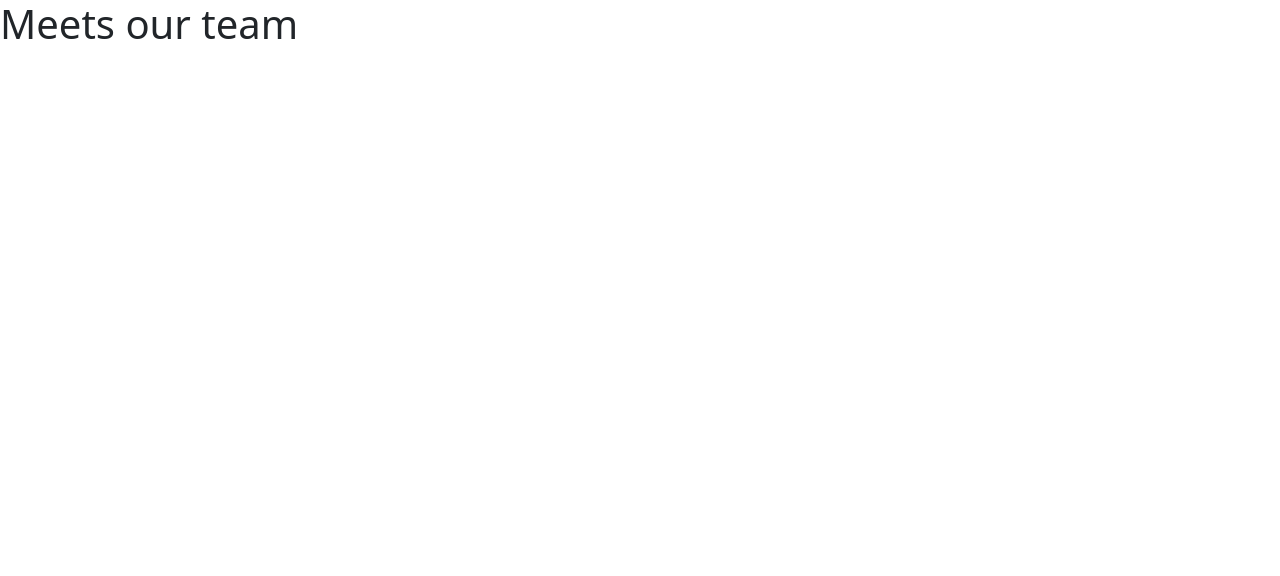
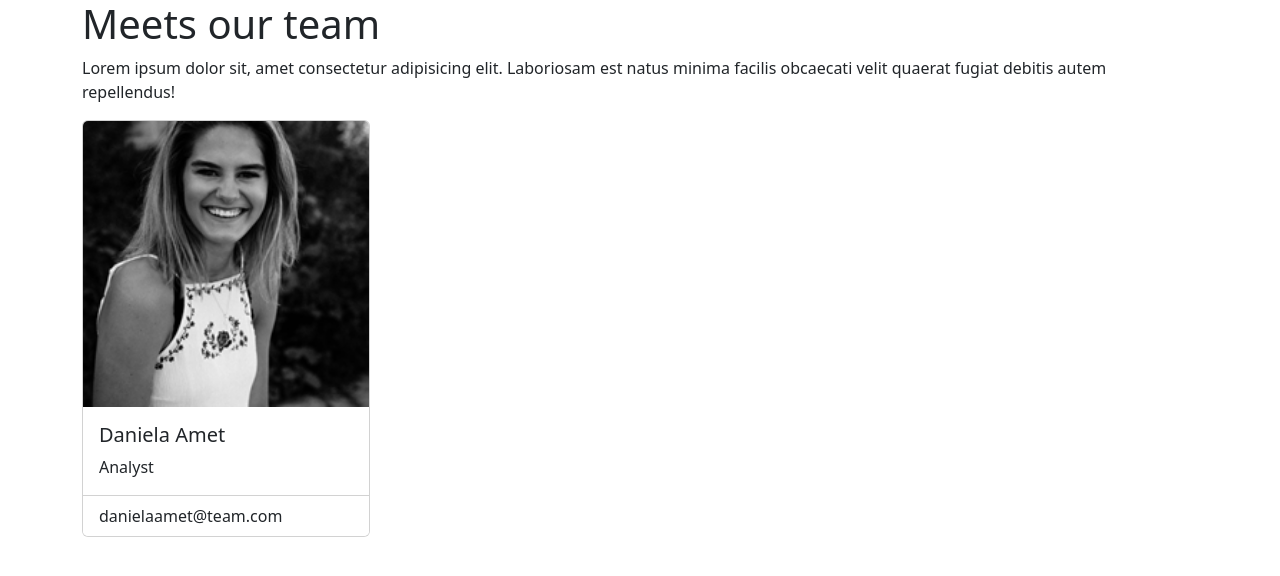
Before and after one commit to marzia-blasi/js-our-team, a plain HTML site: page index.html in a window 1280 px wide. Drawn offline with nearby package versions, Linux system fonts and the light colour scheme.

Commit message:
refactor loop for structure logic - add card

```diff
--- a/index.html
+++ b/index.html
@@ -13,7 +13,17 @@
   </head>
   <body>
     <main>
-      <h1>Meets our team</h1>
+      <div class="container">
+        <h1>Meets our team</h1>
+        <p>
+          Lorem ipsum dolor sit, amet consectetur adipisicing elit. Laboriosam
+          est natus minima facilis obcaecati velit quaerat fugiat debitis autem
+          repellendus!
+        </p>
+        <div class="row">
+          <div id="containercard" class="col-6">card qui dentro</div>
+        </div>
+      </div>
     </main>
     <script src="./script.js"></script>
   </body>
--- a/script.js
+++ b/script.js
@@ -39,9 +39,7 @@ const teamMembers = [
 
 // Dato un array di oggetti rappresentante un team di un’azienda, creare una pagina dedicata in cui mostrare una card per ciascun componente.
 
-// estrapolare le chiavi che ci servono da inserire nel markup
-
-//
+// funzione per ottenere il singolo oggetto
 function teamMember(Arrayobject) {
   for (let i = 0; i < Arrayobject.length; i++) {
     const member = Arrayobject[i];
@@ -53,23 +51,28 @@ function teamMember(Arrayobject) {
 //console.log(member);
 
 // console.log(teamMember(teamMembers));
-
+let member = "";
 for (let i = 0; i < teamMembers.length; i++) {
-  const member = teamMembers[i];
+  member = teamMembers[i];
   console.log(member);
 
-  const [{ name, role, img }] = member;
-  console.log(name, role, img);
-}
+  // estrapolare le chiavi che ci servono da inserire nel markup
+  const { name, role, email, img } = member;
+  console.log(name, role, email, img);
+  // creare il pezzo di markkup con il template literal
 
-// creare il pezzo di markkup con il template literal
-const memberMarkup = `<div class="card" style="width: 18rem">
-  <img src="${img}" class="card-img-top" alt="..." />
+  console.log(img);
+
+  const memberMarkup = `<div class="card" style="width: 18rem">
+  <img src=${img} class="card-img-top" alt="..." />
   <div class="card-body">
     <h5 class="card-title">${name}</h5>
     <p class="card-text">${role}</p>
   </div>
   <ul class="list-group list-group-flush">
-    <li class="list-group-item">${mail}</li>
+    <li class="list-group-item">${email}</li>
   </ul>
 </div>`;
+
+  document.getElementById("containercard").innerHTML = memberMarkup;
+}
```
